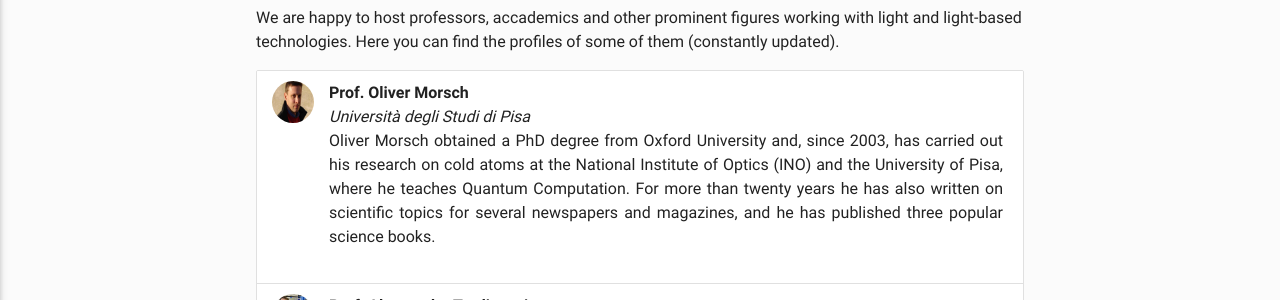
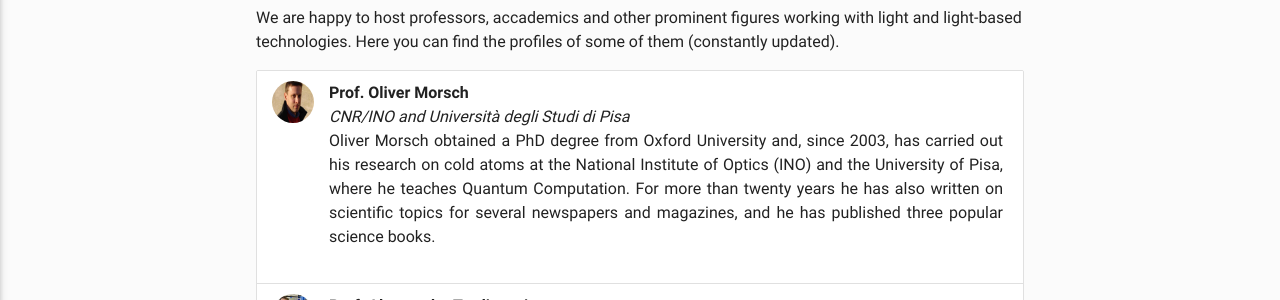
Before and after one commit to ai-sf/lot22, a Jekyll site: the page built from speaker.html, in a window 1280 px wide. Shown: the part 222-522 px from the top of the page. Built offline with Jekyll 4.4.1, drawn with Linux system fonts in a browser that asks for light colours; nearby versions of some CDN libraries.

Commit message:
Update speaker.yml

```diff
--- a/_data/speaker.yml
+++ b/_data/speaker.yml
@@ -3,7 +3,7 @@ description: "We are happy to host professors, accademics and other prominent fi
 content:
 - nome: "Prof. Oliver Morsch"
   id: morsch
-  uni: "Università degli Studi di Pisa"
+  uni: "CNR/INO and Università degli Studi di Pisa"
   img: "oliver_morsch.jpg"
   title: ""
   bio: "Oliver Morsch obtained a PhD degree from Oxford University and, since 2003, has carried out his research on cold atoms at the National
```
